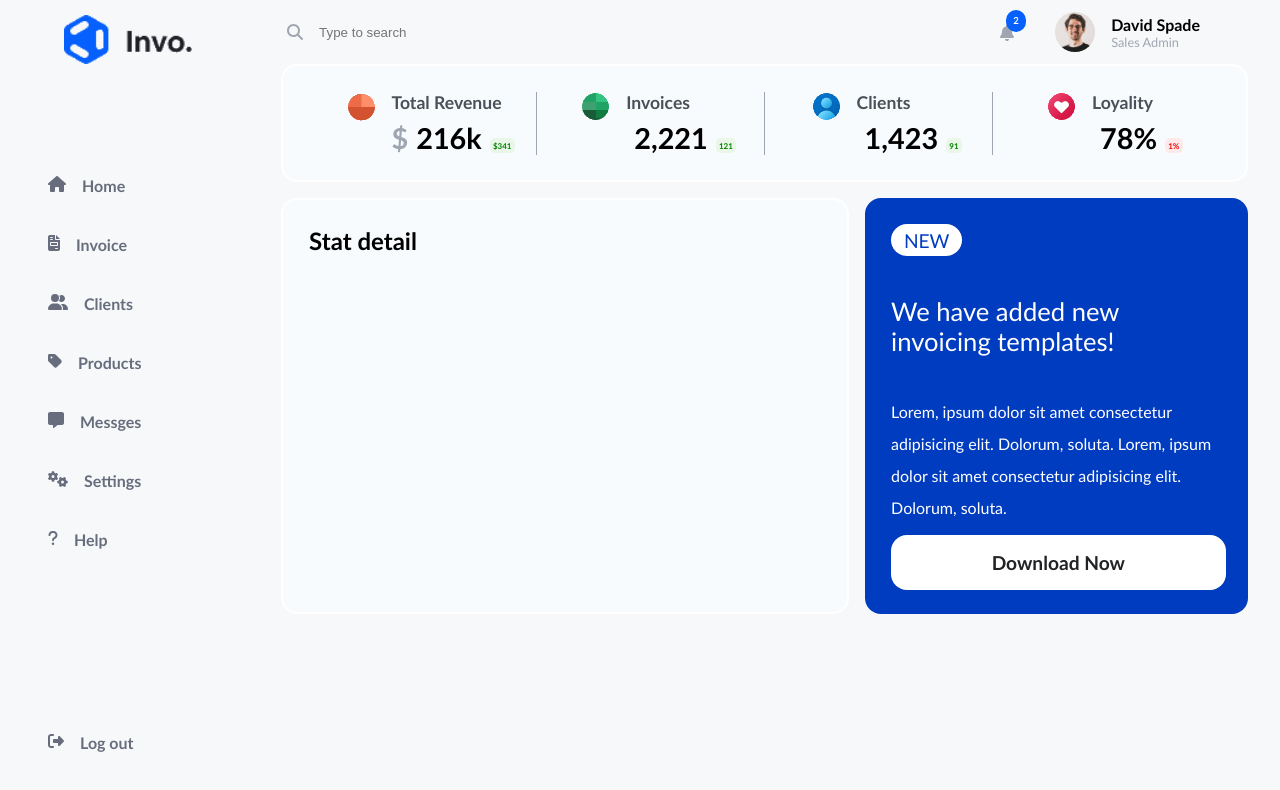
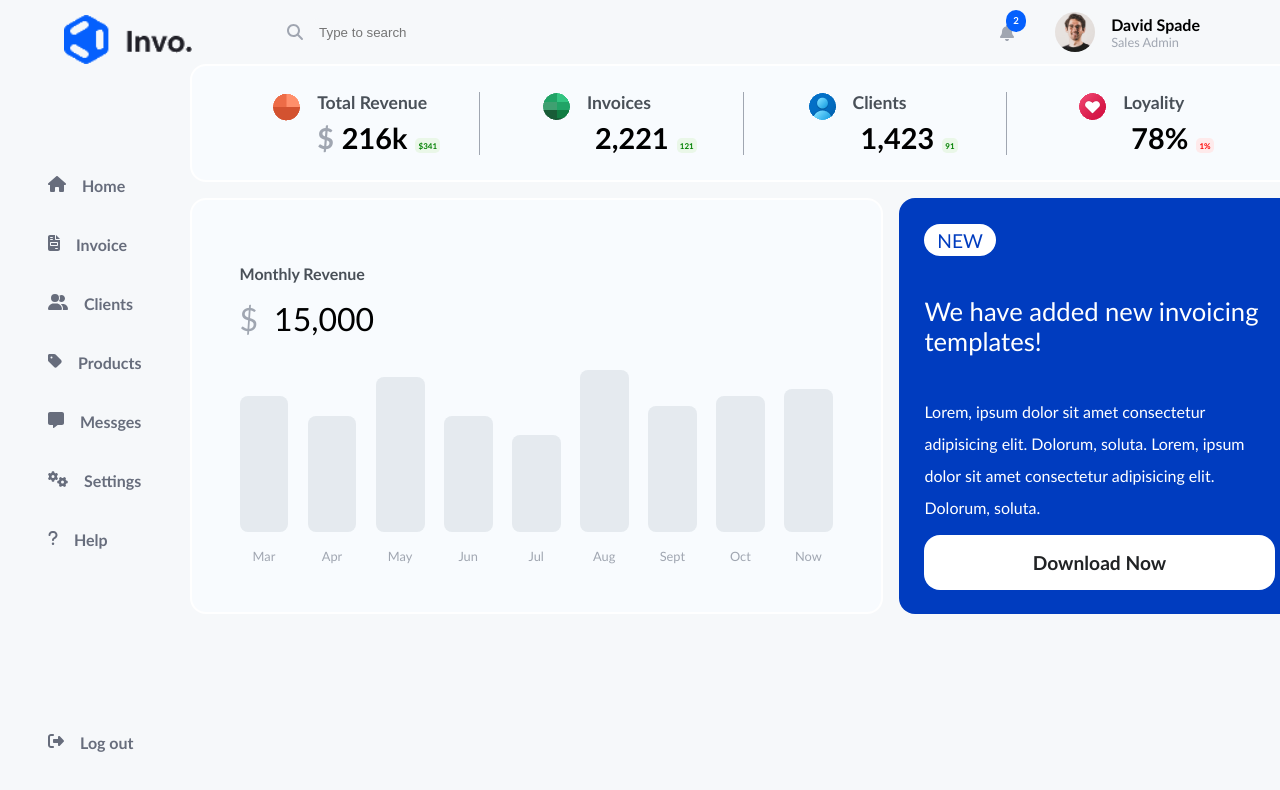
Before and after one commit to madrakas/bit_08_simple-react-page-design, a React (Create React App) app: page / in a window 1280 px wide. Shown: the top 790 px of the page. Built offline with nearby package versions, Linux system fonts and the light colour scheme.

Commit message:
Stat detail

```diff
--- a/src/components/statdetail/StatDetail.jsx
+++ b/src/components/statdetail/StatDetail.jsx
@@ -1,9 +1,34 @@
 import style from './StatDetail.module.css';
+import { StatDetailColumn } from './StatDetailColumn';
 
 export function StatDetail(){
+const data = [  [70, 'Mar'],
+                [60, 'Apr'],
+                [80, 'May'],
+                [60, 'Jun'],
+                [50, 'Jul'],
+                [100, 'Aug'],
+                [65, 'Sept'],
+                [70, 'Oct'],
+                [74, 'Now']];
+
+    const statColumns = [];
+
+    for (const d in data){
+        statColumns.push(<StatDetailColumn key={d} height={data[d][0]} label={data[d][1]}/>)
+    }
+
     return(
         <div className={style.statContainer}>
-            <h2> Stat detail</h2>
+            <div className={style.title}>Monthly Revenue</div>
+            <div className={style.subtitle}>
+                <div className={style.prefix}>$
+                </div>
+                15,000
+            </div>
+            <div className={style.statistics}>
+                {statColumns}
+            </div>
         </div>
     );
 }
--- a/src/components/statdetail/StatDetail.module.css
+++ b/src/components/statdetail/StatDetail.module.css
@@ -1,9 +1,79 @@
-.statContainer{
+.statContainer {
     display: flex;
+    flex-direction: column;
     width: 100%;
     height: 100%;
-    padding: 1.6rem;
+    padding: 3rem;
     background-color: #F8FBFE;
     border: 2px white solid;
     border-radius: 1rem;
 }
+
+.title {
+    font-weight: 600;
+    margin: 1rem 0;
+    font-size: 1.2rem;
+    width: -moz-fit-content;
+    width: fit-content;
+    font-size: 1rem;
+    color: #495058;
+}
+
+.subtitle{
+    display: flex;
+    font-size: 2rem;
+    width:fit-content;
+}
+
+.prefix{
+    margin-right: 1rem;
+    color: #A0A6B1;
+}
+
+.statistics{
+    display: flex;
+    flex-wrap: nowrap;
+    gap: 1.2rem;
+    width: 100%;
+    height: 100%;
+    margin-top: 2rem;
+}
+
+.statColumnContainer{
+    display: flex;
+    position: relative;
+    flex-direction: column;
+    align-items: center;
+    justify-content: flex-end;
+    height: 100%;
+    width: 100%;
+}
+
+.statColumn{
+    display: flex;
+    width: 100%;
+    height: 100%;
+    background-color: #E5EAEF;
+    border-radius: 0.5rem;
+}
+
+.statColumn:hover{
+    background-color: #0560FD;
+}
+
+.label{
+    color: #A0A6B1;
+    font-size: 0.8rem;
+    margin-top: 1rem;
+}
+
+.value{
+    display: flex;
+    position: absolute;
+    top: -3rem;
+    left: 0;
+    padding: 1rem 2rem;
+    color: white;
+    background-color: black;
+    border-radius: 1rem;
+}
--- /dev/null
+++ b/src/components/statdetail/StatDetailColumn.jsx
@@ -0,0 +1,30 @@
+import { useState } from 'react';
+import style from './StatDetail.module.css';
+
+
+export function StatDetailColumn({height, label}){
+    const [valueVisible, setValueVisibility] = useState('none');
+
+    function valueMakeVisible(){
+        setValueVisibility('flex');
+    }
+
+    function valueMakeInvisible(){
+        setValueVisibility('none');
+    }
+
+    return(
+        <div className={style.statColumnContainer}>
+            <div className={style.statColumn}
+                 style={{ height: height+'%'}}
+                 onMouseOver={valueMakeVisible}
+                 onMouseOut={valueMakeInvisible}>
+            </div>
+
+            <div className={style.label}>{label}</div>
+            <div className={style.value} style={{display: valueVisible}}>
+                {height * 150}
+            </div>
+        </div>
+    );
+}
```
